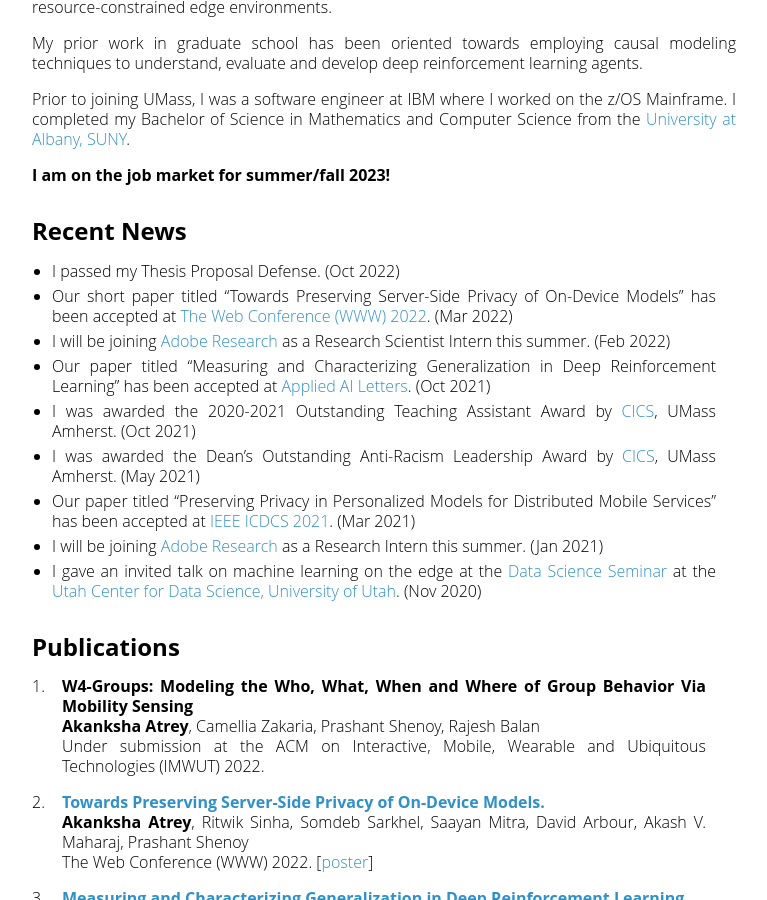
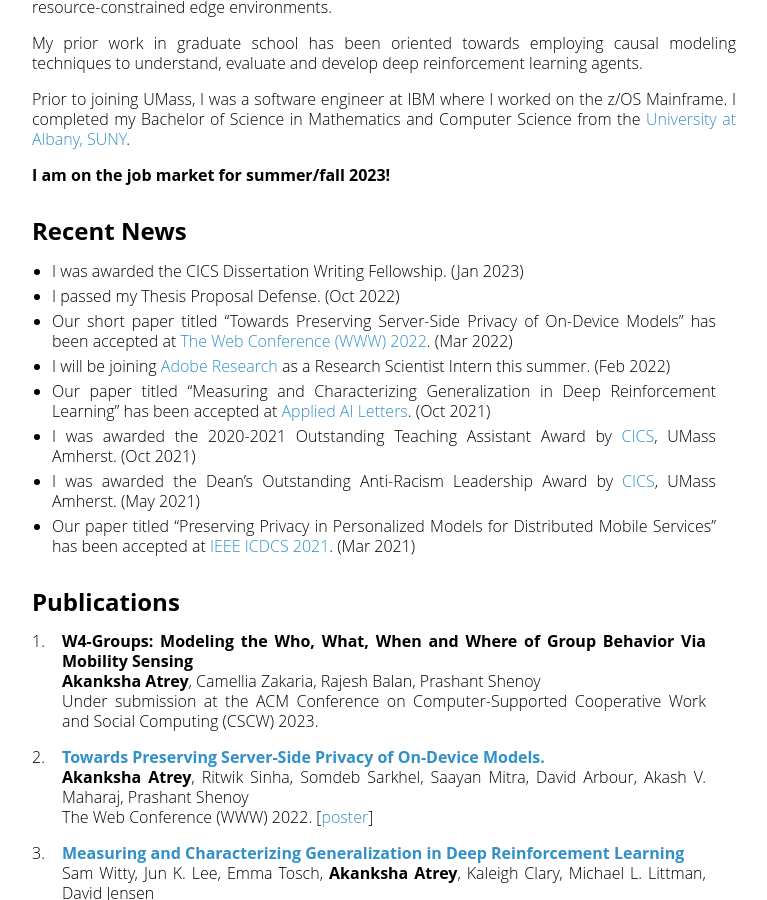
Before and after one commit to akanksha-atrey/akanksha-atrey.github.io, a Jekyll site: the page built from index.md, in a window 1280 px wide and 900 px high, scrolled down 407 px. Shown: the whole window, without its empty margins (256-1023 px from the left). Built offline with Jekyll 4.4.1, drawn with Linux system fonts in a browser that asks for light colours; our own code applies the rules of GitHub Pages for plain Markdown files; some of the changed text lies outside the part shown.

Commit message:
updating news

```diff
--- a/index.md
+++ b/index.md
@@ -16,6 +16,7 @@ Prior to joining UMass, I was a software engineer at IBM where I worked on the z
 
 ## Recent News
 
+* I was awarded the CICS Dissertation Writing Fellowship. (Jan 2023)
 * I passed my Thesis Proposal Defense. (Oct 2022)
 * Our short paper titled "Towards Preserving Server-Side Privacy of On-Device Models" has been accepted at [The Web Conference (WWW) 2022](https://www2022.thewebconf.org/). (Mar 2022)
 * I will be joining [Adobe Research](https://research.adobe.com/) as a Research Scientist Intern this summer. (Feb 2022)
@@ -23,16 +24,16 @@ Prior to joining UMass, I was a software engineer at IBM where I worked on the z
 * I was awarded the 2020-2021 Outstanding Teaching Assistant Award by [CICS](https://www.cics.umass.edu/), UMass Amherst. (Oct 2021)
 * I was awarded the Dean’s Outstanding Anti-Racism Leadership Award by [CICS](https://www.cics.umass.edu/), UMass Amherst. (May 2021)
 * Our paper titled "Preserving Privacy in Personalized Models for Distributed Mobile Services" has been accepted at [IEEE ICDCS 2021](https://icdcs2021.us/). (Mar 2021)
-* I will be joining [Adobe Research](https://research.adobe.com/) as a Research Intern this summer. (Jan 2021)
-* I gave an invited talk on machine learning on the edge at the [Data Science Seminar](http://datascience.utah.edu/seminar.html) at the [Utah Center for Data Science, University of Utah](http://datascience.utah.edu/index.html). (Nov 2020)
+<!-- * I will be joining [Adobe Research](https://research.adobe.com/) as a Research Intern this summer. (Jan 2021) -->
+<!-- * I gave an invited talk on machine learning on the edge at the [Data Science Seminar](http://datascience.utah.edu/seminar.html) at the [Utah Center for Data Science, University of Utah](http://datascience.utah.edu/index.html). (Nov 2020) -->
 
 ---
 
 ## Publications
 
 1. **W4-Groups: Modeling the Who, What, When and Where of Group Behavior Via Mobility Sensing** \\
-	**Akanksha Atrey**, Camellia Zakaria, Prashant Shenoy, Rajesh Balan \\
-	Under submission at the ACM on Interactive, Mobile, Wearable and Ubiquitous Technologies (IMWUT) 2022.
+	**Akanksha Atrey**, Camellia Zakaria, Rajesh Balan, Prashant Shenoy \\
+	Under submission at the ACM Conference on Computer-Supported Cooperative Work and Social Computing (CSCW) 2023.
 
 1. [**Towards Preserving Server-Side Privacy of On-Device Models.**](papers/atrey2022towards.pdf) \\
 	**Akanksha Atrey**, Ritwik Sinha, Somdeb Sarkhel, Saayan Mitra, David Arbour, Akash V. Maharaj, Prashant Shenoy \\
@@ -90,6 +91,7 @@ Prior to joining UMass, I was a software engineer at IBM where I worked on the z
 
 ## Awards and Honors
 
+* CICS Dissertation Writing Fellowship **(Jan 2023)**
 * 2020-2021 Outstanding Teaching Assistant Award **(Oct 2021)**
 * Dean’s Outstanding Anti-Racism Leadership Award **(May 2021)**
 * NSF Travel Grant for WiML 2019 **(Dec 2019)**
```
